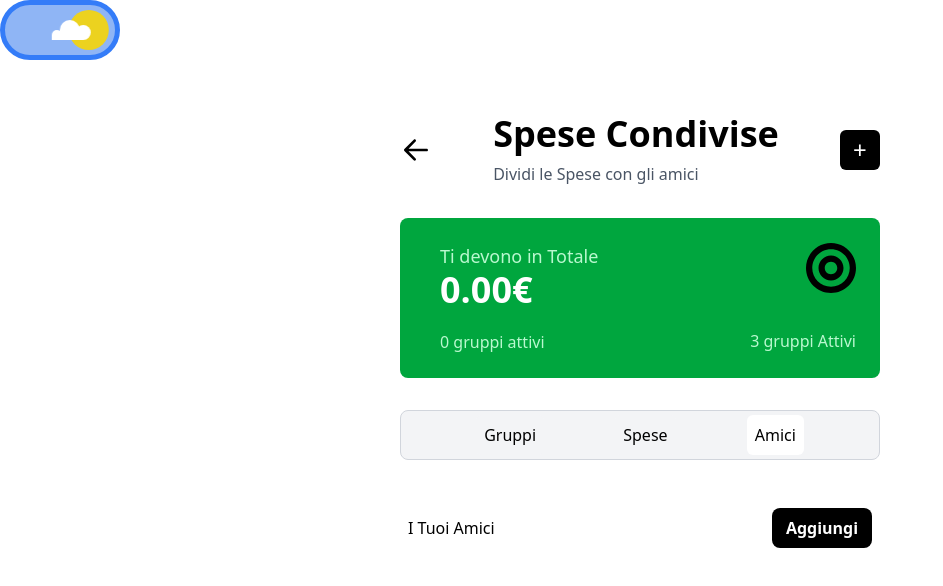
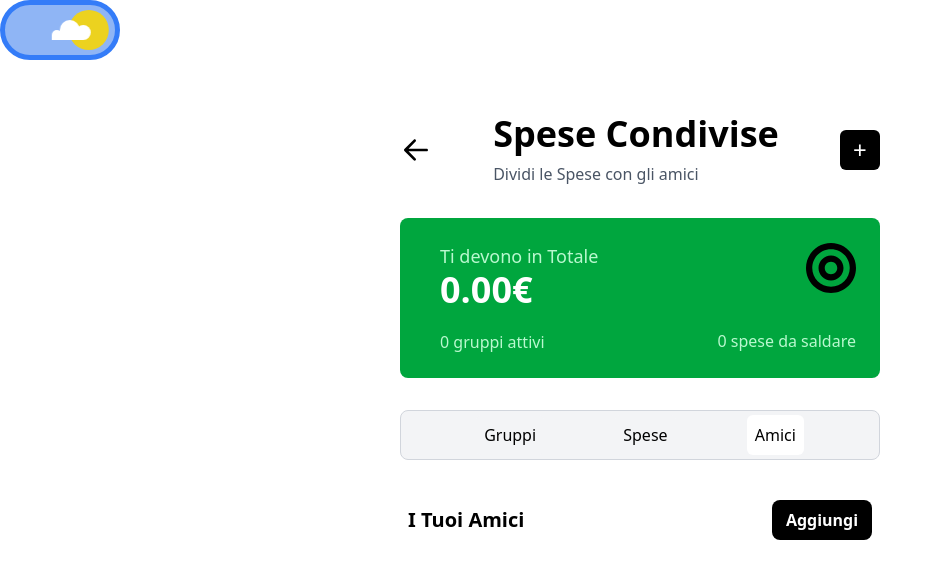
Before and after one commit to RealComba/vue-budget, a Vue app in the folder budget-app/: page /split in a window 1280 px wide. Both pictures are taken after a click on the button "Amici". Shown: the top 586 px of the page, without its empty margins (0-943 px from the left). Built offline with nearby package versions, Linux system fonts and the light colour scheme.

Commit message:
form e recap aggiornati

```diff
--- a/budget-app/src/components/Split/GroupForm.vue
+++ b/budget-app/src/components/Split/GroupForm.vue
@@ -14,6 +14,9 @@ function close() {
 }
 
 function data () {
+  if (members.value < 1) {
+    return
+  }
   userstore.newGroup(name.value, desc.value, members.value)
   userstore.form(false)
 }
--- a/budget-app/src/components/Split/GroupFriend.vue
+++ b/budget-app/src/components/Split/GroupFriend.vue
@@ -18,10 +18,10 @@ function remove(id) {
 </script>
 
 <template>
-    <div class="flex justify-center flex-col p-2 items-center">
+    <div class="flex justify-center flex-col items-center">
         <div class="flex flex-col gap-4 rounded-md border-gray-300 w-120 sm:p-2 ">
             <div class="flex flex-row justify-between items-center">
-                <p>I Tuoi Amici</p>
+                <p class="font-bold text-xl">I Tuoi Amici</p>
                 <button class="p-2 w-25 h-10 bg-black rounded-lg text-white font-semibold" @click="form()">Aggiungi +</button>
             </div>
             <div v-for="member in store.members" :key="member.id">
--- a/budget-app/src/components/Split/SplitRecap.vue
+++ b/budget-app/src/components/Split/SplitRecap.vue
@@ -24,7 +24,7 @@ const store = userStore()
                 <path fill-rule="evenodd" clip-rule="evenodd" d="M8 4C5.79086 4 4 5.79086 4 8C4 10.2091 5.79086 12 8 12C10.2091 12 12 10.2091 12 8C12 5.79086 10.2091 4 8 4ZM6 8C6 6.89543 6.89543 6 8 6C9.10457 6 10 6.89543 10 8C10 9.10457 9.10457 10 8 10C6.89543 10 6 9.10457 6 8Z" fill="#000000"/>
                 <path fill-rule="evenodd" clip-rule="evenodd" d="M8 0C3.58172 0 0 3.58172 0 8C0 12.4183 3.58172 16 8 16C12.4183 16 16 12.4183 16 8C16 3.58172 12.4183 0 8 0ZM2 8C2 4.68629 4.68629 2 8 2C11.3137 2 14 4.68629 14 8C14 11.3137 11.3137 14 8 14C4.68629 14 2 11.3137 2 8Z" fill="#000000"/>
             </svg>
-            <p class="text-rg" :class="store.myAmount.total > -1 ? 'text-green-200' : 'text-red-200'">3 gruppi Attivi</p>
+            <p class="text-rg" :class="store.myAmount.total > -1 ? 'text-green-200' : 'text-red-200'">{{ store.groupTransaction.filter(t => t.paid === false).length }} spese da saldare</p>
         </div>
     </div>
 </div>
```
